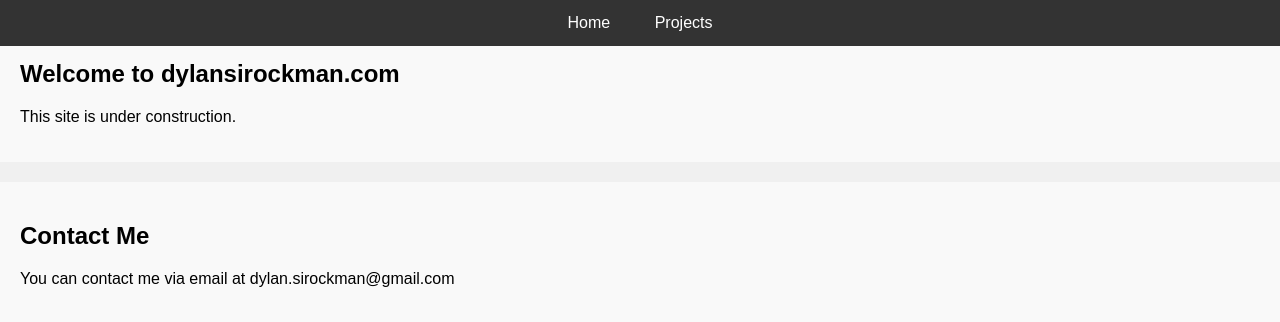
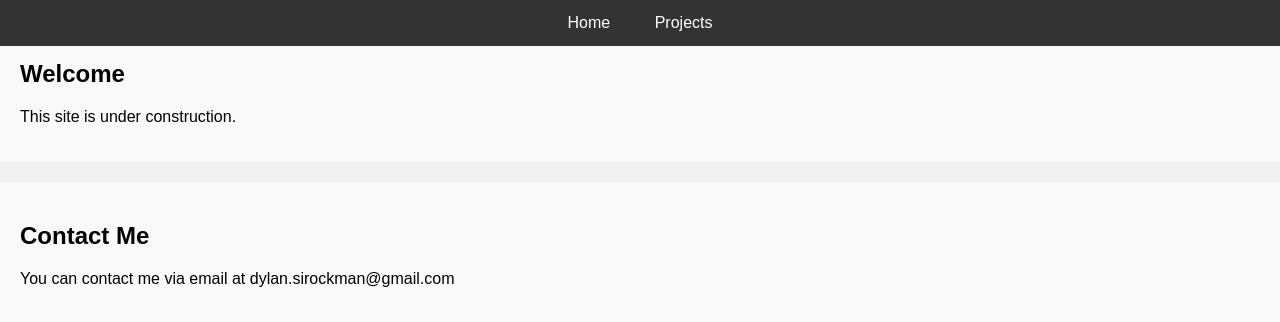
Before and after one commit to dylansirockman/dylansirockman-site, a plain HTML site: page index.html in a window 1280 px wide. Shown: the top 322 px of the page. Drawn offline with Linux system fonts and the light colour scheme.

Commit message:
Update index.html

```diff
--- a/index.html
+++ b/index.html
@@ -3,7 +3,7 @@
 <head>
     <meta charset="UTF-8">
     <meta name="viewport" content="width=device-width, initial-scale=1.0">
-    <title>Your Website Title</title>
+    <title>Dylan Sirockman</title>
     <link rel="stylesheet" href="styles.css">
 </head>
 <body>
@@ -17,7 +17,7 @@
     </nav>
 
     <section id="home">
-        <h1>Welcome to dylansirockman.com</h1>
+        <h1>Welcome</h1>
         <p>This site is under construction.</p>
     </section>
 
```
